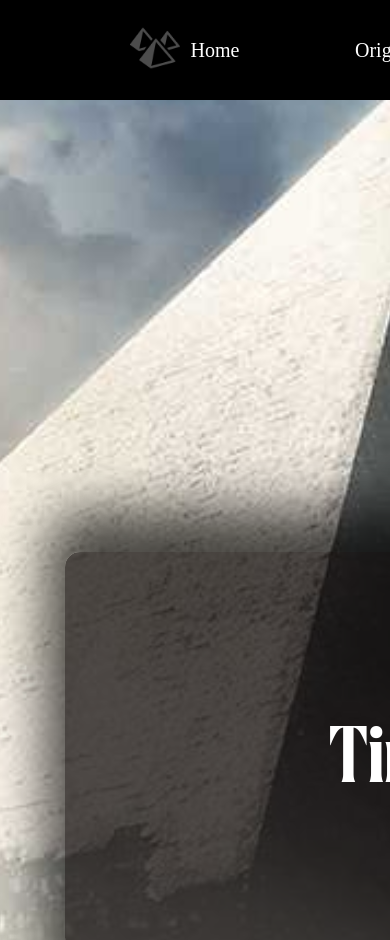
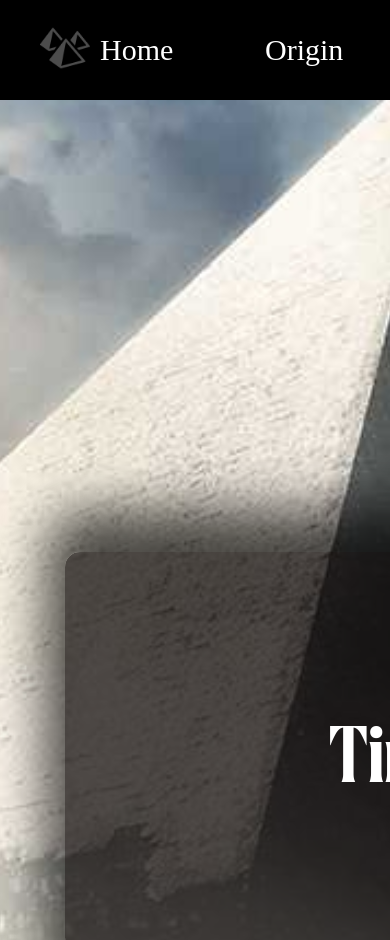
Before and after one commit to XpAHiTeJl/Work_Exam_, a website built with Vite: page project/index.html in a window 390 px wide. Shown: the top 940 px of the page. Built offline with nearby package versions, Linux system fonts and the light colour scheme.

Commit message:
fullMediaSait!

```diff
--- a/project/scss/media.scss
+++ b/project/scss/media.scss
@@ -8,7 +8,7 @@
     background-color: $primary-bg;
     padding: $padding-m;
     &_logo {
-      margin-left: $margin-xxxl;
+      margin-left: $margin-xs;
       & img {
         width: 50px;
       }
@@ -23,7 +23,7 @@
             & a {
               text-align: center;
               width: 70px;
-              font-size: $fs-m;
+              font-size: $fs-l;
               padding: $padding-s $padding-xs;
               transition: 0.4s ease-in-out;
               &:hover {
--- a/project/scss/variables.scss
+++ b/project/scss/variables.scss
@@ -21,7 +21,7 @@ $margin-s: 20px;
 $margin-xs: 10px;
 // FONT-FACE
 $fs-xl: 80px;
-$fs-l: 45px;
+$fs-l: 30px;
 $fs-m: 20px;
 $fs-s: 14px;
 $fs-xs: 12px;
```
